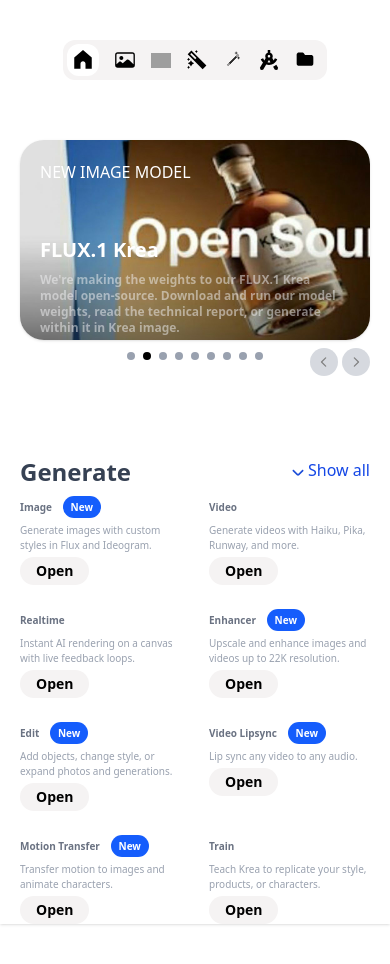
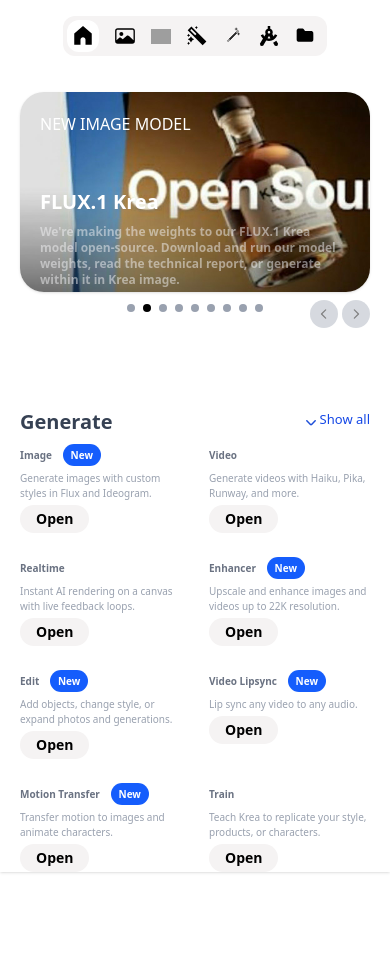
Before and after one commit to Kcfreshz/Krea-Ai-Clone, a Next.js app: page / in a window 390 px wide. Shown: the top 964 px of the page. After the commit the page ends 932 px from the top, so only its background shows below. Built offline with nearby package versions, Linux system fonts and the light colour scheme; grey boxes are pictures that could not be loaded.

Commit message:
Navbar, Slider and Actions sections are made responsive that when the user turns the "Desktop site" of their mobile the layouts are good for better UI/UX.

```diff
--- a/components/Actions.tsx
+++ b/components/Actions.tsx
@@ -6,15 +6,17 @@
   return (
     <section className="w-full flex flex-col gap-3 my-15 px-5 md:px-10">
       <div className=" flex justify-between items-center w-full">
-        <h2 className="text-2xl font-bold text-gray-700 ">Generate</h2>
+        <h2 className="text-xl md:text-2xl font-bold text-gray-700 ">
+          Generate
+        </h2>
         <div className="text-blue-700 flex items-center cursor-pointer">
           <Image
             src="/dropdown-blue.svg"
             alt="draw down icon"
-            width={20}
-            height={20}
+            width={18}
+            height={18}
           />
-          <span className="-mt-1">Show all</span>
+          <span className="-mt-1 text-[13px]">Show all</span>
         </div>
       </div>
       <section className="grid grid-cols-2 md:grid-cols-4 gap-7 w-full">
--- a/components/Navbar.tsx
+++ b/components/Navbar.tsx
@@ -4,7 +4,7 @@
 
 export const Navbar = () => {
   return (
-    <nav className="flex justify-center items-center p-10 md:justify-between">
+    <nav className="flex flex-wrap justify-center items-center px-4 py-4 md:px-10 md:py-10 md:justify-between">
       <div className="">
         <div className="hidden items-center gap-6 md:flex">
           <Image src="/logo.svg" alt="Home page logo" width={20} height={20} />
@@ -97,7 +97,7 @@
         </span>
 
         <span className="rounded-xl bg-[#f5f3f3] p-2">
-          <Image src="/glow.svg" alt="Glow Icon" width={30} height={30} />
+          <Image src="/glow.svg" alt="Glow Icon" width={20} height={20} />
         </span>
       </div>
     </nav>
--- a/components/Slider.tsx
+++ b/components/Slider.tsx
@@ -111,7 +111,7 @@
   ];
 
   return (
-    <div className="p-5 md:p-0 md:pl-10  overflow-hidden ">
+    <div className="p-5 md:p-0 md:pl-10 overflow-hidden">
       {/* Slider Container */}
       <div className="flex justify-center gap-10 transition-all duration-700 ease-in-out">
         <div
```
